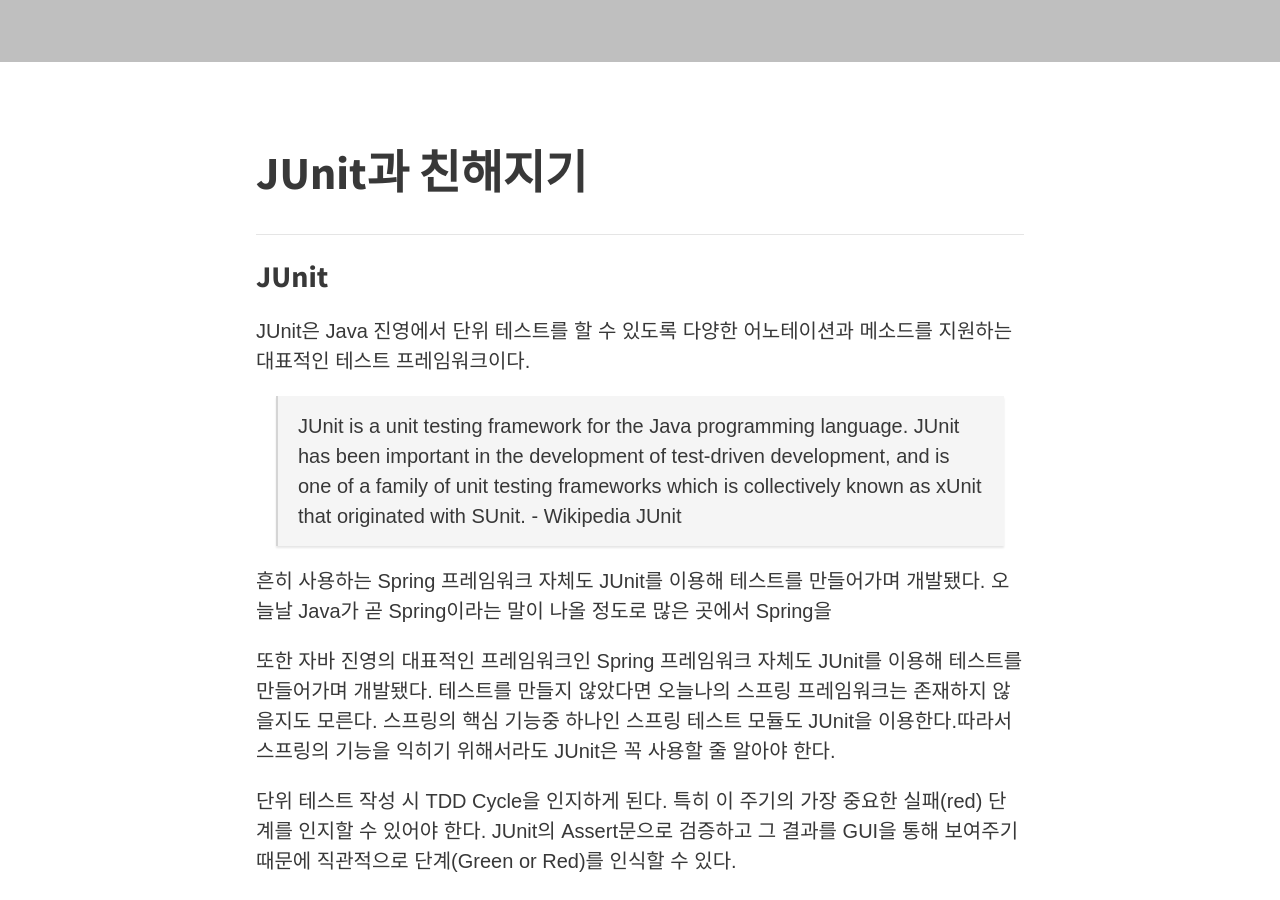
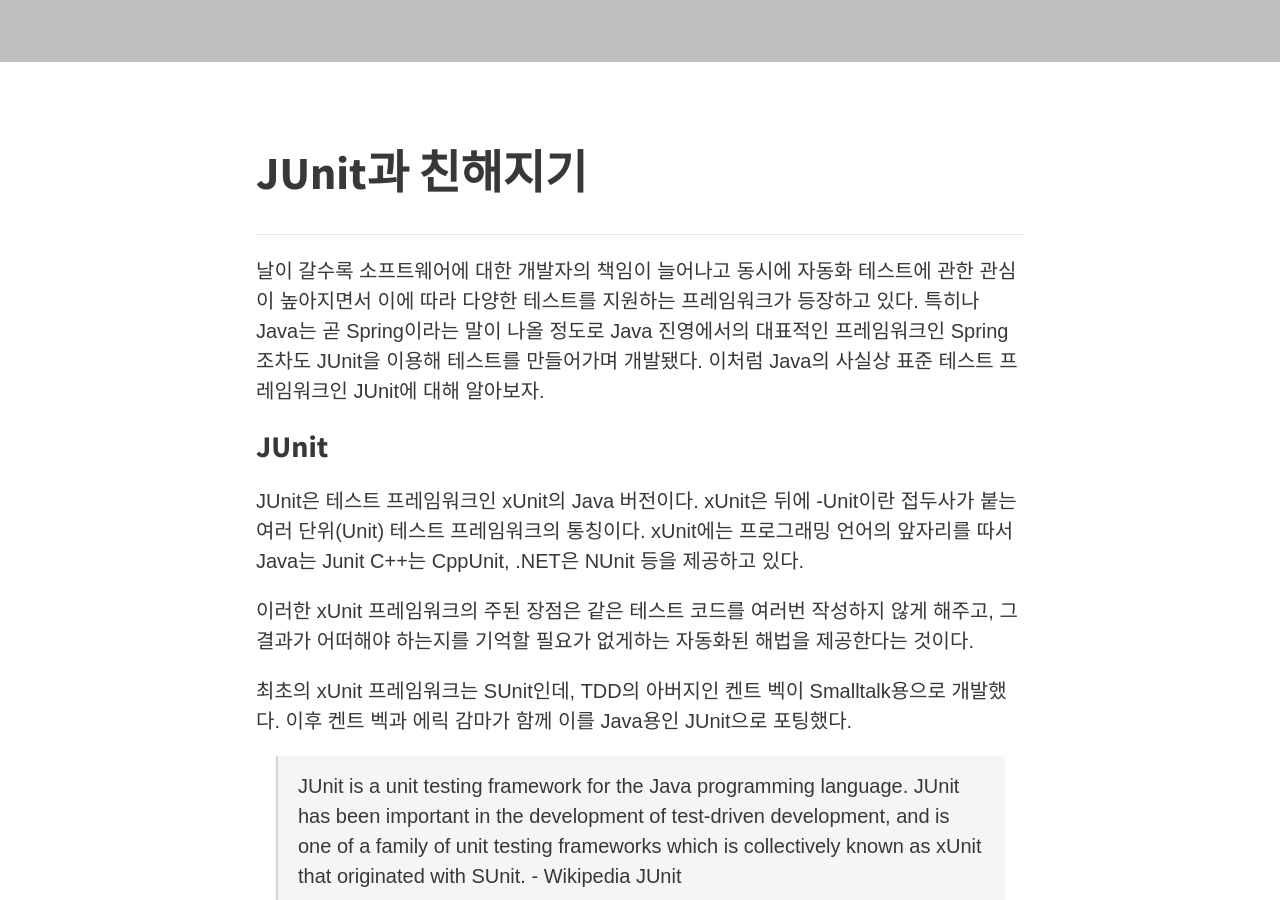
Before and after one commit to gmoon92/gmoon92.github.io, a Jekyll site: the page built from _posts/2018-10-20-junit.md, in a window 1280 px wide and 900 px high, scrolled down 409 px. Built offline with Jekyll 4.4.1, drawn with Linux system fonts in a browser that asks for light colours; comment, search, counter and statistics services are not loaded.

Commit message:
Junit post

```diff
--- a/_posts/2018-10-20-junit.md
+++ b/_posts/2018-10-20-junit.md
@@ -19,15 +19,17 @@ priority: 1.0
 
 ---
 
+ 날이 갈수록 소프트웨어에 대한 개발자의 책임이 늘어나고 동시에 자동화 테스트에 관한 관심이 높아지면서 이에 따라 다양한 테스트를 지원하는 프레임워크가 등장하고 있다. 특히나 Java는 곧 Spring이라는 말이 나올 정도로 Java 진영에서의 대표적인 프레임워크인 Spring 조차도 JUnit을 이용해 테스트를 만들어가며 개발됐다. 이처럼 Java의 사실상 표준 테스트 프레임워크인 JUnit에 대해 알아보자.
+
 ### JUnit
 
-JUnit은 Java 진영에서 단위 테스트를 할 수 있도록 다양한 어노테이션과 메소드를 지원하는 대표적인 테스트 프레임워크이다.
+JUnit은  테스트 프레임워크인 xUnit의 Java 버전이다. xUnit은 뒤에 -Unit이란 접두사가 붙는 여러 단위(Unit) 테스트 프레임워크의 통칭이다. xUnit에는 프로그래밍 언어의 앞자리를 따서 Java는 Junit C++는 CppUnit, .NET은 NUnit 등을 제공하고 있다.
+
+이러한 xUnit 프레임워크의 주된 장점은 같은 테스트 코드를 여러번 작성하지 않게 해주고, 그 결과가 어떠해야 하는지를 기억할 필요가 없게하는 자동화된 해법을 제공한다는 것이다.
+
+ 최초의 xUnit 프레임워크는 SUnit인데, TDD의 아버지인 켄트 벡이 Smalltalk용으로 개발했다. 이후 켄트 벡과 에릭 감마가 함께 이를 Java용인 JUnit으로 포팅했다.
 
 >JUnit is a unit testing framework for the Java programming language. JUnit has been important in the development of test-driven development, and is one of a family of unit testing frameworks which is collectively known as xUnit that originated with SUnit. - Wikipedia JUnit
-
-흔히 사용하는 Spring 프레임워크 자체도 JUnit를 이용해 테스트를 만들어가며 개발됐다. 오늘날 Java가 곧 Spring이라는 말이 나올 정도로 많은 곳에서 Spring을
-
-또한 자바 진영의 대표적인 프레임워크인 Spring 프레임워크 자체도 JUnit를 이용해 테스트를 만들어가며 개발됐다. 테스트를 만들지 않았다면 오늘나의 스프링 프레임워크는 존재하지 않을지도 모른다. 스프링의 핵심 기능중 하나인 스프링 테스트 모듈도 JUnit을 이용한다.따라서 스프링의 기능을 익히기 위해서라도 JUnit은 꼭 사용할 줄 알아야 한다.
 
 단위 테스트 작성 시 TDD Cycle을 인지하게 된다. 특히 이 주기의 가장 중요한 실패(red) 단계를 인지할 수 있어야 한다. JUnit의 Assert문으로 검증하고 그 결과를 GUI을 통해 보여주기 때문에 직관적으로 단계(Green or Red)를 인식할 수 있다.
 
```
Also changed, not shown: other parts of _posts/2018-10-20-junit.md (+1 -1 lines).
